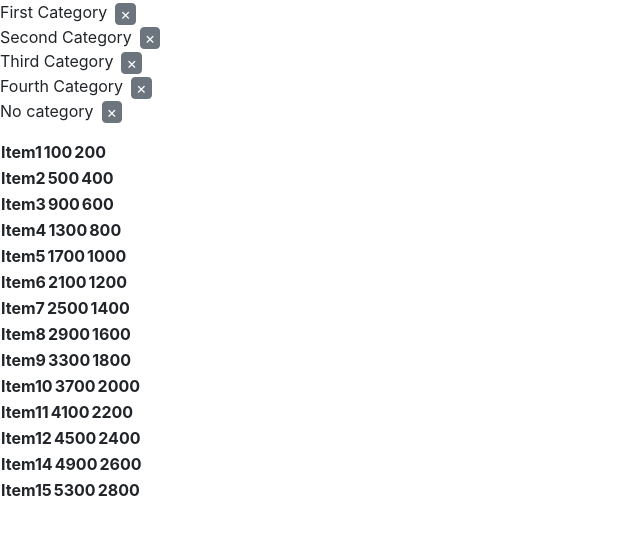
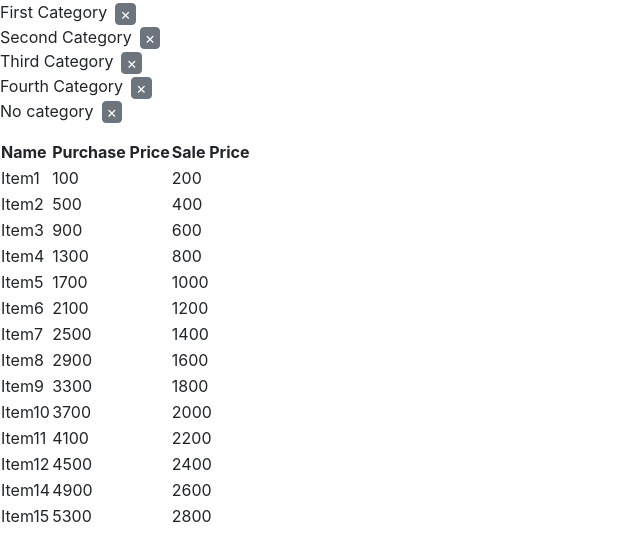
Before and after one commit to enitefall88/Test_Assignment, a React (Create React App) app: page / in a window 1280 px wide. Shown: the top 560 px of the page, without its empty margins (0-640 px from the left). Built offline with nearby package versions, Linux system fonts and the light colour scheme.

Commit message:
Table redone

```diff
--- a/src/App.js
+++ b/src/App.js
@@ -1,7 +1,7 @@
 import React, { useState } from "react"
 import Categories from "./Categories"
 import Items from "./Items"
-import PurchasePrice from "./Item"
+
 
 let initialCategories = [
   { selected: false, text: "First Category", id: 1 },
--- a/src/Categories.js
+++ b/src/Categories.js
@@ -24,7 +24,8 @@ function CategoryItem({ category, removeCategory }) {
         {category.text}
         <button
           type="button"
-          onClick={(_) => removeCategory(category.id)}
+
+          onClick={() => removeCategory(category.id)}
           className="btn btn-secondary ml-2"
           style={{ lineHeight: 1, padding: "0.125rem .25rem" }}
         >
--- a/src/Item.js
+++ /dev/null
@@ -1,19 +0,0 @@
-import React from "react";
-
-function Item({ item }) {
-  return (
-    <div>
-      <table>
-        <thead>
-          <tr>
-            <th>{item.name}</th>
-            <th>{item.purchasePrice}</th>
-            <th>{item.salePrice}</th>
-          </tr>
-        </thead>
-      </table>
-    </div>
-  );
-}
-
-export default Item;
--- a/src/Items.js
+++ b/src/Items.js
@@ -1,17 +1,28 @@
 import React from "react"
-import Item from "./Item";
+
 
 function Items({ listOfItems }) {
   // Items нужно поместить справа от категорий, флексбокс?
-  return (
-    <div>
-      <ul style={{ listStyleType: "none", paddingLeft: 0 }}>
-        {listOfItems.map((item) =>
-          <Item item={item} key={item.id}/>
-        )}
-      </ul>
+
+  //таблицу переделал, но неуверен по структуре
+ return  <div>
+      <table>
+
+          <tr>
+            <th>Name</th>
+            <th>Purchase Price</th>
+            <th>Sale Price</th>
+          </tr>
+        {listOfItems.map((value, key) => {
+          return <tr key={key}>
+            <td>{value.name}</td>
+            <td>{value.purchasePrice}</td>
+            <td>{value.salePrice}</td>
+          </tr>
+        })}
+
+      </table>
     </div>
-  );
-}
+ }
 
 export default Items
```
